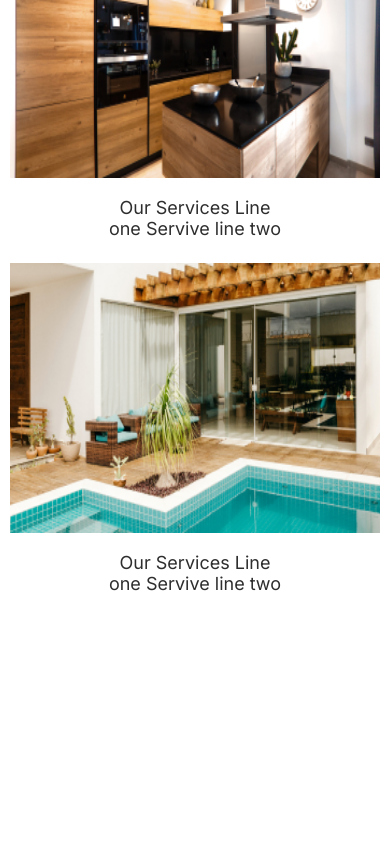
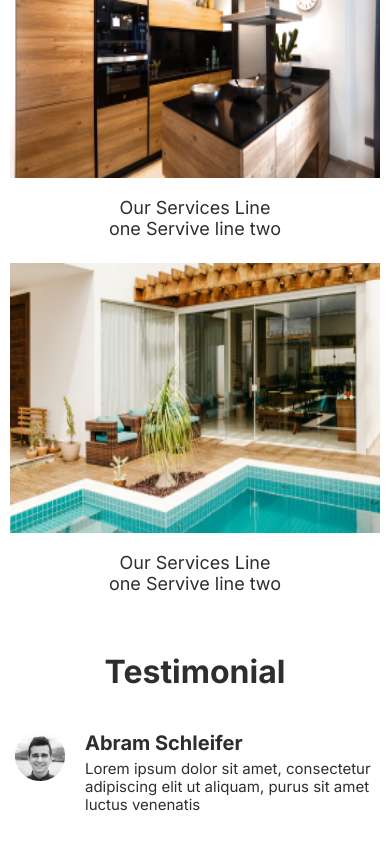
Before and after one commit to DevFariz/archiweb, a React (Create React App) app: page / in a window 390 px wide. Shown: the part 3496-4340 px from the top of the page. Before the commit the page ends 4144 px from the top, so only its background shows below. Built offline with nearby package versions, Linux system fonts and the light colour scheme.

Commit message:
feat: make Testimonial component responsive

```diff
--- a/src/App.js
+++ b/src/App.js
@@ -116,8 +116,8 @@ export default class App extends Component {
           filter={filter}
           onFilterProjects={this.onFilterProjects}
         />
-        {/*<Testimonial />
-        <Footer /> */}
+        <Testimonial />
+        {/* <Footer /> */}
       </>
     );
   }
--- a/src/components/testimonial/Testimonial.js
+++ b/src/components/testimonial/Testimonial.js
@@ -8,26 +8,56 @@ import Testimonial02 from "../../assets/testimonial-02.jpg";
 
 class Testimonial extends Component {
   render() {
-
     const testimonials = [
-      {id: 1, image: Testimonial01, author: "James Passaquindici Arcand", feedback: "Lorem ipsum dolor sit amet, consectetur adipiscing elit ut aliquam, purus sit amet luctus venenatis"},
-      {id: 2, image: Testimonial02, author: "Abram Schleifer", feedback: "Lorem ipsum dolor sit amet, consectetur adipiscing elit ut aliquam, purus sit amet luctus venenatis"},
-      {id: 3, image: Testimonial01, author: "Abram Noyer", feedback: "Lorem ipsum dolor sit amet, consectetur adipiscing elit ut aliquam, purus sit amet luctus venenatis"},
-      {id: 4, image: Testimonial02, author: "Abram Akif", feedback: "Lorem ipsum dolor sit amet, consectetur adipiscing elit ut aliquam, purus sit amet luctus venenatis"},
-      {id: 5, image: Testimonial02, author: "Natiq Schleifer", feedback: "Lorem ipsum dolor sit amet, consectetur adipiscing elit ut aliquam, purus sit amet luctus venenatis"},
-      {id: 6, image: Testimonial02, author: "Abram Schleifer", feedback: "Lorem ipsum dolor sit amet, consectetur adipiscing elit ut aliquam, purus sit amet luctus venenatis"}
-    ]
+      {
+        id: 1,
+        image: Testimonial01,
+        author: "James Passaquindici Arcand",
+        feedback:
+          "Lorem ipsum dolor sit amet, consectetur adipiscing elit ut aliquam, purus sit amet luctus venenatis",
+      },
+      {
+        id: 2,
+        image: Testimonial02,
+        author: "Abram Schleifer",
+        feedback:
+          "Lorem ipsum dolor sit amet, consectetur adipiscing elit ut aliquam, purus sit amet luctus venenatis",
+      },
+      {
+        id: 3,
+        image: Testimonial01,
+        author: "Abram Noyer",
+        feedback:
+          "Lorem ipsum dolor sit amet, consectetur adipiscing elit ut aliquam, purus sit amet luctus venenatis",
+      },
+      {
+        id: 4,
+        image: Testimonial02,
+        author: "Abram Akif",
+        feedback:
+          "Lorem ipsum dolor sit amet, consectetur adipiscing elit ut aliquam, purus sit amet luctus venenatis",
+      },
+      {
+        id: 5,
+        image: Testimonial02,
+        author: "Natiq Schleifer",
+        feedback:
+          "Lorem ipsum dolor sit amet, consectetur adipiscing elit ut aliquam, purus sit amet luctus venenatis",
+      },
+      {
+        id: 6,
+        image: Testimonial02,
+        author: "Abram Schleifer",
+        feedback:
+          "Lorem ipsum dolor sit amet, consectetur adipiscing elit ut aliquam, purus sit amet luctus venenatis",
+      },
+    ];
 
     return (
       <section className="testimonial">
-        <h2
-          className="section-title"
-          style={{ textAlign: "center", marginBottom: "80px" }}
-        >
-          Testimonial
-        </h2>
+        <h2 className="section-title">Testimonial</h2>
         <div className="container">
-          <TestimonialSlider data={testimonials}/>
+          <TestimonialSlider data={testimonials} />
         </div>
       </section>
     );
--- a/src/components/testimonial/Testimonial.scss
+++ b/src/components/testimonial/Testimonial.scss
@@ -1,3 +1,24 @@
+@import '../../breakpoints.scss';
+
 .testimonial{
   margin-bottom: 65px;
+  .section-title{
+    text-align: center;
+    margin-bottom: 80px;
+    @include lg{
+      margin-bottom: 60px;
+    }
+
+    @include md{
+      margin-bottom: 40px;
+    }
+
+    @include sm{
+      margin-bottom: 20px;
+    }
+  }
+
+  @include md{
+    margin-bottom: 15px;
+  }
 }
--- a/src/components/testimonial/testimonialSlider/TestimonialSlider.js
+++ b/src/components/testimonial/testimonialSlider/TestimonialSlider.js
@@ -5,8 +5,29 @@ import "./testimonialSlider.scss";
 import TestimonialSlide from "./testimonialSlide/TestimonialSlide";
 
 class TestimonialSlider extends Component {
+
+  state = {
+    windowWidth: 0,
+  };
+
+  componentDidMount() {
+    this.handleResize();
+    window.addEventListener("resize", this.handleResize);
+  }
+
+  componentWillUnmount() {
+    window.removeEventListener("resize", this.handleResize);
+  }
+
+  handleResize = () => {
+    this.setState({
+      windowWidth: window.innerWidth,
+    });
+  };
+
   render() {
     const { data } = this.props;
+    const {windowWidth} = this.state;
 
     const slides = data.map((item) => {
       const { id, ...otherProps } = item;
@@ -23,7 +44,7 @@ class TestimonialSlider extends Component {
       appendDots: dots => (
         <div
           style={{
-            marginTop: "70px",
+            marginTop: windowWidth > 768 ? "70px" : "30px",
             display: "flex",
             justifyContent: "center"
           }}
@@ -43,7 +64,19 @@ class TestimonialSlider extends Component {
           }}
         >
         </button>
-      )
+      ),
+      responsive: [
+        {
+          breakpoint: 768,
+          settings: {
+            slidesToShow: 1,
+            slidesToScroll: 1,
+            autoplay: true,
+            autoplaySpeed: 5000,
+            dots: false
+          }
+        }
+      ]
     };
     return <Slider className="testimonial-slider" {...settings}>{slides}</Slider>;
   }
--- a/src/components/testimonial/testimonialSlider/testimonialSlide/TestimonialSlide.scss
+++ b/src/components/testimonial/testimonialSlider/testimonialSlide/TestimonialSlide.scss
@@ -1,21 +1,58 @@
+@import '../../../../breakpoints.scss';
+
 .testimonial-item {
   display: flex;
   align-items: center;
+  justify-content: center;
   img {
     width: 150px;
     height: 150px;
     margin-right: 30px;
+    @include lg{
+      width: 100px;
+      height: 100px;
+    }
+    @include breakpoint(420px){
+      width: 50px;
+      height: 50px;
+      margin-right: 20px;
+    }
   }
   &__content {
     max-width: 400px;
+    padding: 0 20px 0 10px;
+    @include md{
+      padding: 0;
+    }
   }
   &__title {
     font-size: 28px;
     line-height: 33px;
     margin-bottom: 15px;
+    @include xl{
+      font-size: 20px;
+      line-height: 24px;
+    }
+    @include sm{
+      margin-bottom: 5px;
+    }
   }
   &__text {
     font-size: 17px;
     line-height: 20px;
+    @include xl{
+      font-size: 15px;
+      line-height: 18px;
+    }
+  }
+  @include lg{
+    align-items: flex-start;
+  }
+  @include md{
+    align-items: center;
+    padding: 15px;
+  }
+  @include breakpoint(420px){
+    align-items: flex-start;
   }
 }
```
